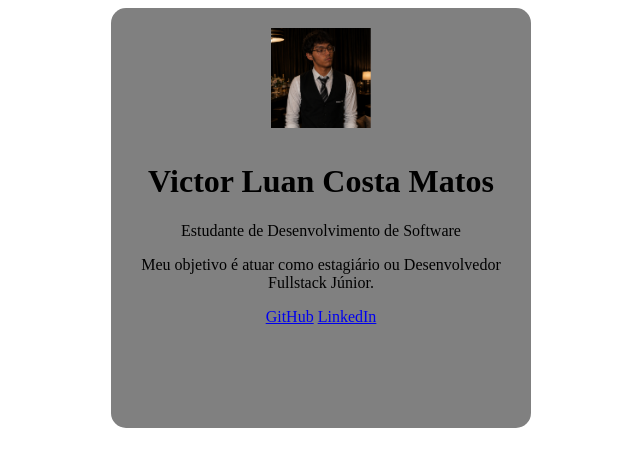
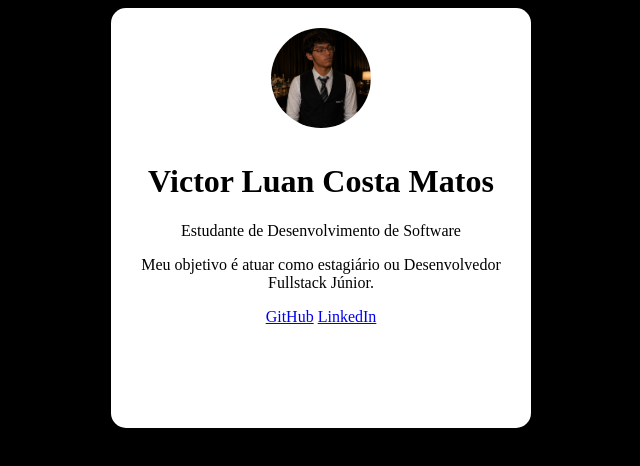
Before and after one commit to VictorLCM1227/cartao-de-perfil, a plain HTML site: page index.html in a window 1280 px wide. Shown: the whole page, without its empty margins (319-959 px from the left). Drawn offline with Linux system fonts and the light colour scheme.

Commit message:
Update style.css

```diff
--- a/style.css
+++ b/style.css
@@ -1,7 +1,7 @@
 @charset 'utf-8';
 
 main {
-    background-color: gray;
+    background-color: white;
     text-align: center;
     width: 400px;
     height: 400px;
@@ -14,4 +14,9 @@ img {
     width: 100px;
     height: 100px;
     padding: 10px;
+    border-radius: 50%;
 }
+
+body {
+    background-color: black;
+}
```
